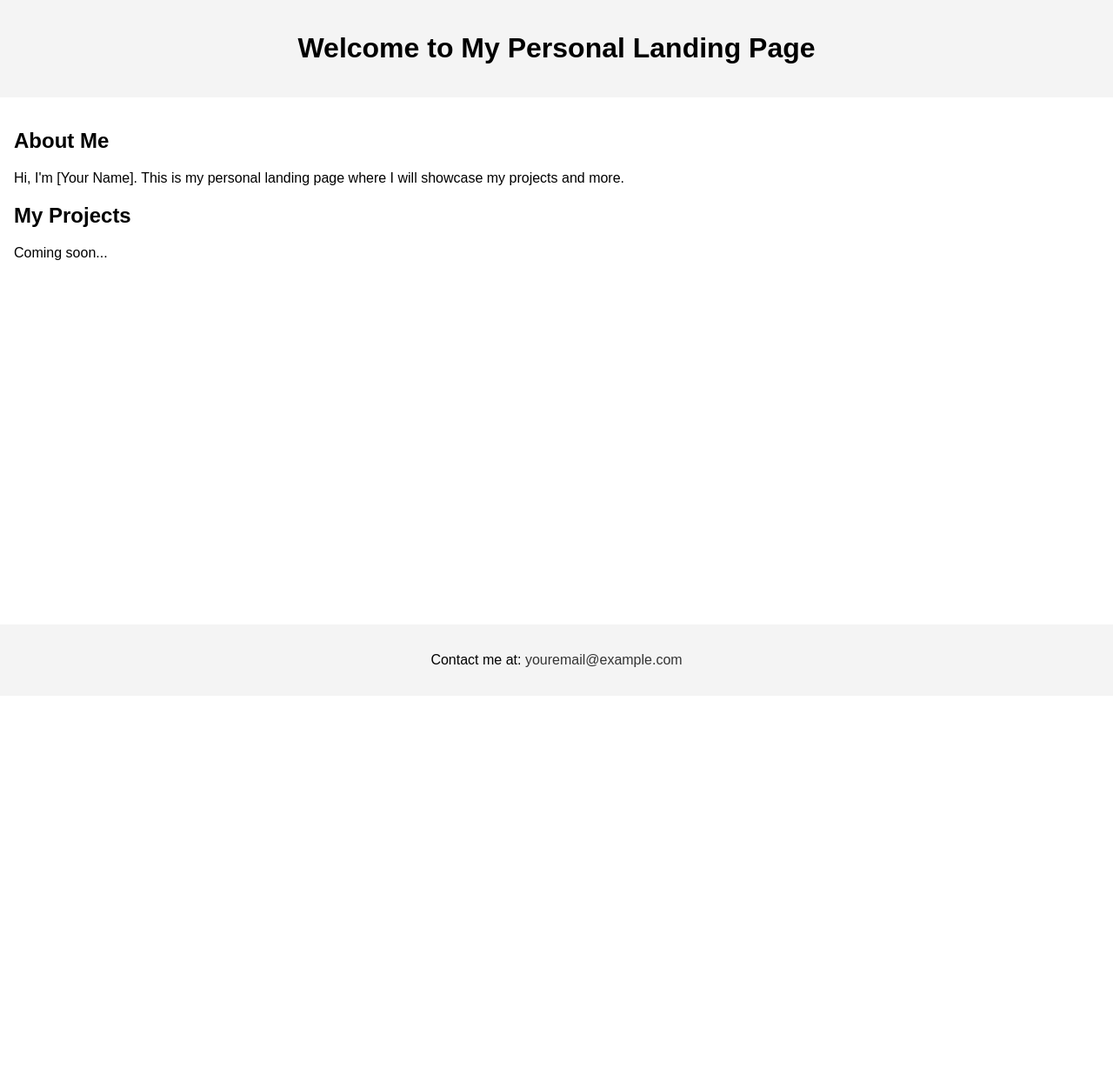
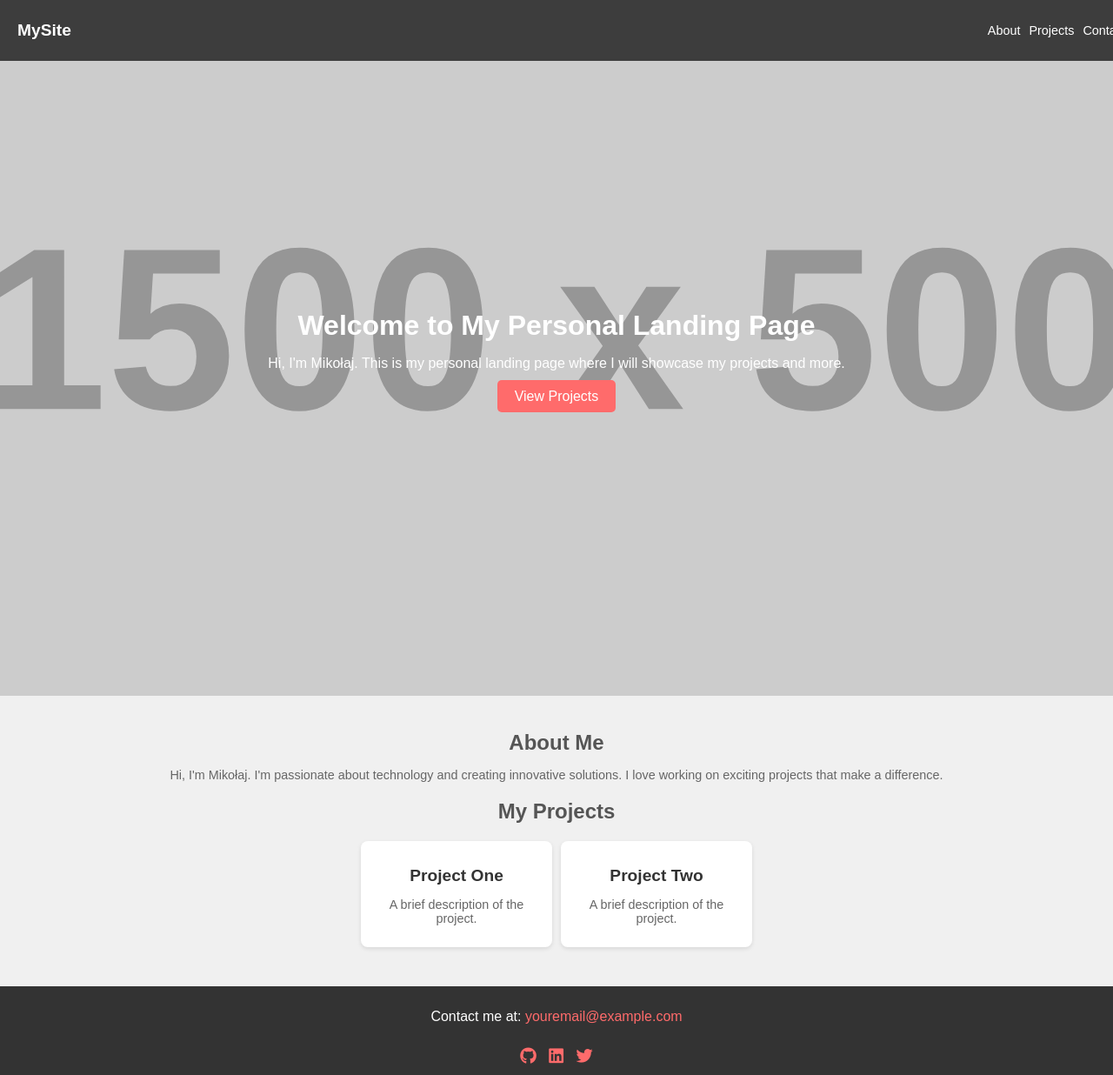
Before and after one commit to mikolajskalka/mikolajskalka.github.io, a plain HTML site: page index.html in a window 1280 px wide. Shown: the whole page at 87% size. Before the commit the page ends 800 px from the top, so only its background shows below. Drawn offline with Linux system fonts and the light colour scheme; placeholder pictures from the web are drawn by us.

Commit message:
Cosmetic changes

```diff
--- a/index.html
+++ b/index.html
@@ -5,29 +5,67 @@
     <meta name="viewport" content="width=device-width, initial-scale=1.0" />
     <title>My Personal Landing Page</title>
     <link rel="stylesheet" href="styles.css" />
+    <link
+      rel="stylesheet"
+      href="https://cdnjs.cloudflare.com/ajax/libs/font-awesome/6.0.0-beta3/css/all.min.css"
+      integrity="sha384-k6RqeWeci5ZR/Lv4MR0sA0FfDOMq6cEXkR8/cTGF+g8vfhzNOfD4Be6X6HTHZ+4n"
+      crossorigin="anonymous"
+    />
   </head>
   <body>
     <header>
-      <h1>Welcome to My Personal Landing Page</h1>
+      <nav>
+        <div class="logo">MySite</div>
+        <ul class="nav-links">
+          <li><a href="#about">About</a></li>
+          <li><a href="#projects">Projects</a></li>
+          <li><a href="#contact">Contact</a></li>
+        </ul>
+      </nav>
+      <div class="hero">
+        <h1>Welcome to My Personal Landing Page</h1>
+        <p>
+          Hi, I'm Mikołaj. This is my personal landing page where I will
+          showcase my projects and more.
+        </p>
+        <a href="#projects" class="btn">View Projects</a>
+      </div>
     </header>
     <main>
-      <section>
+      <section id="about" class="section">
         <h2>About Me</h2>
         <p>
-          Hi, I'm [Your Name]. This is my personal landing page where I will
-          showcase my projects and more.
+          Hi, I'm Mikołaj. I'm passionate about technology and creating
+          innovative solutions. I love working on exciting projects that make a
+          difference.
         </p>
       </section>
-      <section>
+      <section id="projects" class="section">
         <h2>My Projects</h2>
-        <p>Coming soon...</p>
+        <div class="projects-grid">
+          <div class="project-card">
+            <h3>Project One</h3>
+            <p>A brief description of the project.</p>
+          </div>
+          <div class="project-card">
+            <h3>Project Two</h3>
+            <p>A brief description of the project.</p>
+          </div>
+        </div>
       </section>
     </main>
     <footer>
-      <p>
-        Contact me at:
-        <a href="mailto:youremail@example.com">youremail@example.com</a>
-      </p>
+      <div class="footer-content">
+        <p>
+          Contact me at:
+          <a href="mailto:youremail@example.com">youremail@example.com</a>
+        </p>
+        <div class="social-icons">
+          <a href="#"><i class="fab fa-github"></i></a>
+          <a href="#"><i class="fab fa-linkedin"></i></a>
+          <a href="#"><i class="fab fa-twitter"></i></a>
+        </div>
+      </div>
     </footer>
   </body>
 </html>
--- a/styles.css
+++ b/styles.css
@@ -1,29 +1,194 @@
+/* General Styles */
 body {
-  font-family: Arial, sans-serif;
+  font-family: "Arial", sans-serif;
   margin: 0;
   padding: 0;
+  box-sizing: border-box;
+  background: #f0f0f0;
+  color: #333;
+}
+
+header {
+  background: url("https://via.placeholder.com/1500x500") no-repeat center
+    center/cover;
+  height: 100vh;
+  color: white;
   display: flex;
   flex-direction: column;
-  min-height: 100vh;
+  justify-content: center;
+  align-items: center;
 }
 
-header,
-footer {
-  background-color: #f4f4f4;
-  text-align: center;
-  padding: 1em;
+nav {
+  position: fixed;
+  width: 100%;
+  top: 0;
+  left: 0;
+  display: flex;
+  justify-content: space-between;
+  align-items: center;
+  padding: 10px 20px;
+  background: rgba(0, 0, 0, 0.7);
+  z-index: 1000;
 }
 
-main {
-  flex: 1;
-  padding: 1em;
+nav .logo {
+  font-size: 1.2em;
+  font-weight: bold;
 }
 
-a {
+nav .nav-links {
+  list-style: none;
+  display: flex;
+  flex-wrap: wrap;
+  justify-content: flex-end;
+  width: 100%;
+}
+
+nav .nav-links li {
+  margin: 0 5px;
+}
+
+nav .nav-links a {
+  color: white;
+  text-decoration: none;
+  font-size: 0.9em;
+}
+
+.hero {
+  text-align: center;
+  padding: 20px;
+  max-width: 800px;
+}
+
+.hero h1 {
+  font-size: 2em;
+  margin-bottom: 10px;
+}
+
+.hero p {
+  font-size: 1em;
+  margin-bottom: 20px;
+}
+
+.hero .btn {
+  padding: 10px 20px;
+  background: #ff6b6b;
+  color: white;
+  text-decoration: none;
+  font-size: 1em;
+  border-radius: 5px;
+  transition: background 0.3s;
+}
+
+.hero .btn:hover {
+  background: #ff4757;
+}
+
+/* Main Section Styles */
+main {
+  padding: 20px;
+}
+
+.section {
+  margin-bottom: 20px;
+  text-align: center;
+}
+
+.section h2 {
+  margin-bottom: 15px;
+  font-size: 1.5em;
+  color: #555;
+}
+
+.section p {
+  font-size: 0.9em;
+  color: #666;
+}
+
+.projects-grid {
+  display: flex;
+  justify-content: center;
+  flex-wrap: wrap;
+}
+
+.project-card {
+  background: white;
+  padding: 10px;
+  margin: 5px;
+  border-radius: 8px;
+  box-shadow: 0 2px 5px rgba(0, 0, 0, 0.1);
+  width: 200px;
+  text-align: center;
+}
+
+.project-card h3 {
+  margin-bottom: 10px;
+  font-size: 1.2em;
   color: #333;
+}
+
+/* Footer Styles */
+footer {
+  background: #333;
+  color: white;
+  padding: 10px 20px;
+  text-align: center;
+}
+
+footer .footer-content {
+  display: flex;
+  flex-direction: column;
+  align-items: center;
+}
+
+footer .footer-content a {
+  color: #ff6b6b;
   text-decoration: none;
 }
 
-a:hover {
+footer .footer-content a:hover {
   text-decoration: underline;
 }
+
+.social-icons {
+  margin-top: 10px;
+}
+
+.social-icons a {
+  color: white;
+  font-size: 1.2em;
+  margin: 0 5px;
+  transition: color 0.3s;
+}
+
+.social-icons a:hover {
+  color: #ff6b6b;
+}
+
+/* Responsive Styles */
+@media (max-width: 768px) {
+  nav .nav-links {
+    justify-content: center;
+  }
+
+  nav .nav-links li {
+    margin: 5px;
+  }
+
+  .hero h1 {
+    font-size: 1.5em;
+  }
+
+  .hero p {
+    font-size: 0.9em;
+  }
+
+  .section h2 {
+    font-size: 1.2em;
+  }
+
+  .project-card {
+    width: 180px;
+  }
+}
```
